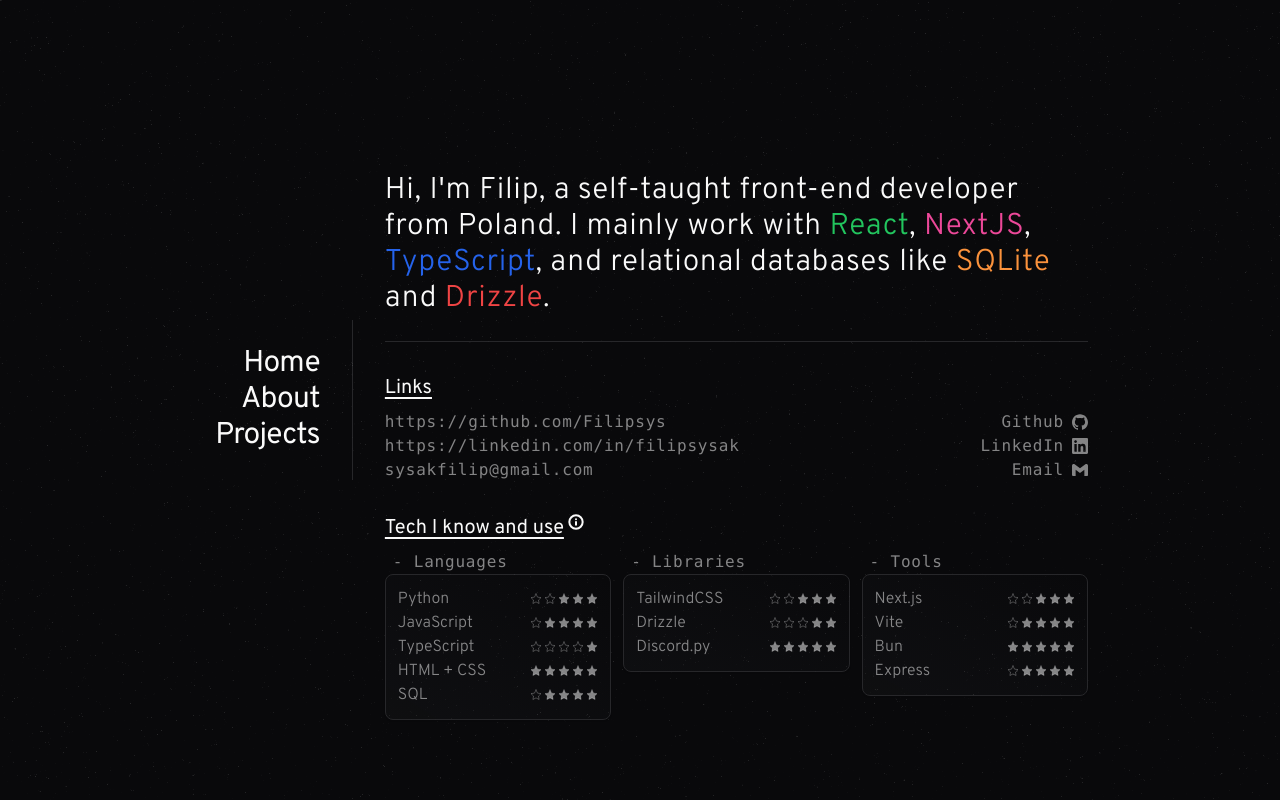
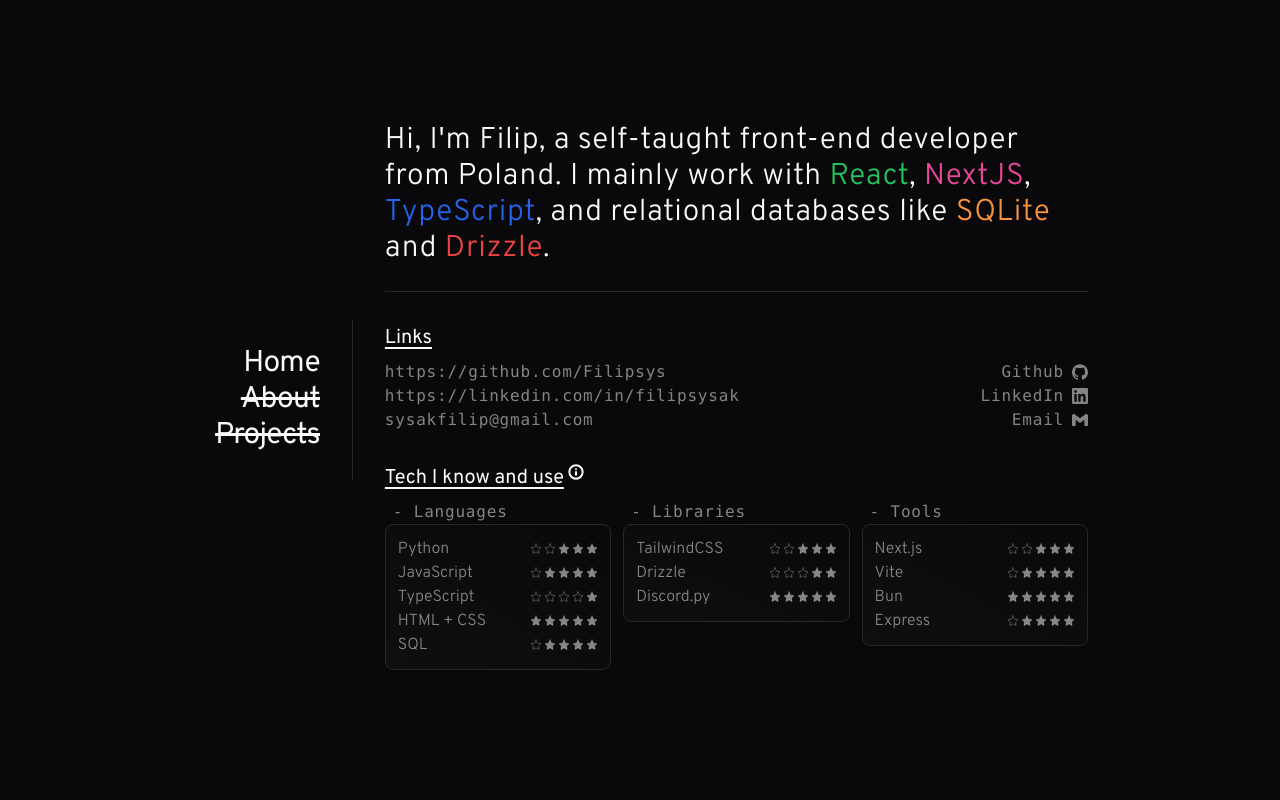
Before and after one commit to Filipsys/vite-portfolio-site, a React (Vite) app: page / in a window 1280 px wide. Built offline with nearby package versions, Linux system fonts and the light colour scheme.

Commit message:
Removed noise svg. Apparently doesn't work on Firefox, works on Chrome and Brave, doesn't display on Safari... Removed about and project buttons for now, fixed a couple responsive design issues

```diff
--- a/src/App.tsx
+++ b/src/App.tsx
@@ -26,7 +26,7 @@
         <nav className="block h-fit w-screen p-8 lg:w-1/5 2xl:w-2/5">
           <ul className="flex select-none justify-center gap-x-8 text-xl tracking-tight sm:gap-x-16 sm:text-2xl lg:flex-col lg:items-end lg:text-3xl">
             <motion.li
-              className="w-fit cursor-pointer"
+              className="cursor-pointer"
               whileHover={{
                 x: 5,
                 transition: {
@@ -39,28 +39,30 @@
               </a>
             </motion.li>
             <motion.li
-              className="cursor-pointer"
-              whileHover={{
-                x: 5,
-                transition: {
-                  duration: 0.25,
-                },
-              }}
+              className="line-through"
+              // className="cursor-pointer"
+              // whileHover={{
+              //   x: 5,
+              //   transition: {
+              //     duration: 0.25,
+              //   },
+              // }}
             >
-              <a onClick={() => handleClick("About")} className="">
+              <a /* onClick={() => handleClick("About")} */ className="">
                 About
               </a>
             </motion.li>
             <motion.li
-              className="cursor-pointer"
-              whileHover={{
-                x: 5,
-                transition: {
-                  duration: 0.25,
-                },
-              }}
+              className="line-through"
+              // className="cursor-pointer"
+              // whileHover={{
+              //   x: 5,
+              //   transition: {
+              //     duration: 0.25,
+              //   },
+              // }}
             >
-              <a onClick={() => handleClick("Projects")} className="">
+              <a /* onClick={() => handleClick("Projects")} */ className="">
                 Projects
               </a>
             </motion.li>
@@ -71,16 +73,16 @@
           <Separator orientation="vertical" className="h-1/5" />
         </div>
 
-        <main className="relative flex h-auto w-screen items-center justify-center p-6 font-custom2 text-xl lg:h-dvh lg:w-4/5">
-          <div className="flex w-full items-center justify-center md:h-3/4 lg:h-2/3">
-            <div className="relative h-full w-full">
+        <main className="flex w-screen items-center justify-center p-6 font-custom2 text-xl lg:h-dvh lg:w-4/5">
+          <div className="w-full">
+            <div className="relative w-full">
               <AnimatePresence>
                 {activePage === "Home" && (
                   <motion.div key="home">
                     <HomeComponent />
                   </motion.div>
                 )}
-                {activePage === "About" && (
+                {/* {activePage === "About" && (
                   <motion.div key="about">
                     <AboutComponent />
                   </motion.div>
@@ -89,14 +91,14 @@
                   <motion.div key="projects">
                     <ProjectsComponent />
                   </motion.div>
-                )}
+                )} */}
               </AnimatePresence>
             </div>
           </div>
         </main>
       </div>
 
-      <div className="pointer-events-none absolute left-0 top-0 z-0 hidden h-screen w-screen select-none overflow-hidden lg:block">
+      {/* <div className="pointer-events-none absolute left-0 top-0 z-0 hidden h-screen w-screen select-none overflow-hidden lg:block">
         <svg
           xmlns="http://www.w3.org/2000/svg"
           version="1.1"
@@ -151,7 +153,7 @@
             filter="url(#nnnoise-filter)"
           ></rect>
         </svg>
-      </div>
+      </div> */}
     </>
   );
 }
--- a/src/components/AboutComponent.tsx
+++ b/src/components/AboutComponent.tsx
@@ -8,9 +8,9 @@
       exit={{ opacity: 0, scale: 0.95 }}
       transition={{ duration: 0.2 }}
       key={3}
-      className="absolute"
+      className=""
     >
-      <div>
+      <div className="flex h-full w-full flex-col items-center justify-center">
         <h1 className="text-3xl font-light">About</h1>
 
         <p>Coming soon</p>
--- a/src/components/HomeComponent.tsx
+++ b/src/components/HomeComponent.tsx
@@ -22,7 +22,7 @@
       exit={{ opacity: 0, y: -20, scale: 0.95 }}
       transition={{ duration: 0.2 }}
       key={1}
-      className="absolute"
+      className=""
     >
       <div className="px-2 py-6">
         <h1 className="xs:text-2xl text-xl font-light tracking-wide sm:text-3xl">
--- a/src/components/ProjectsComponent.tsx
+++ b/src/components/ProjectsComponent.tsx
@@ -8,9 +8,9 @@
       exit={{ opacity: 0, scale: 0.95 }}
       transition={{ duration: 0.2 }}
       key={2}
-      className="absolute"
+      className=""
     >
-      <div>
+      <div className="flex h-full w-full flex-col items-center justify-center">
         <h1 className="text-3xl font-light">Projects</h1>
 
         <p>Coming soon</p>
```
